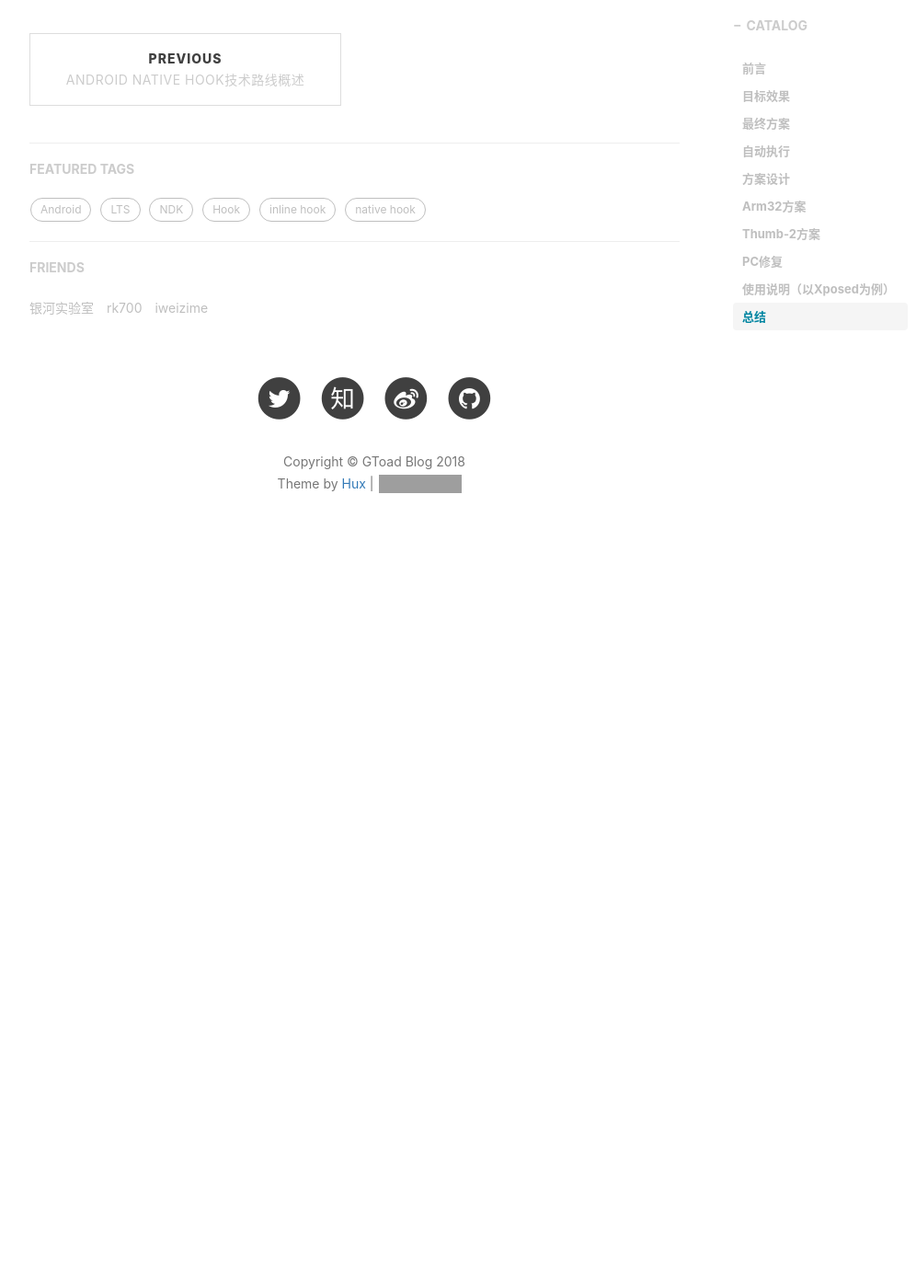
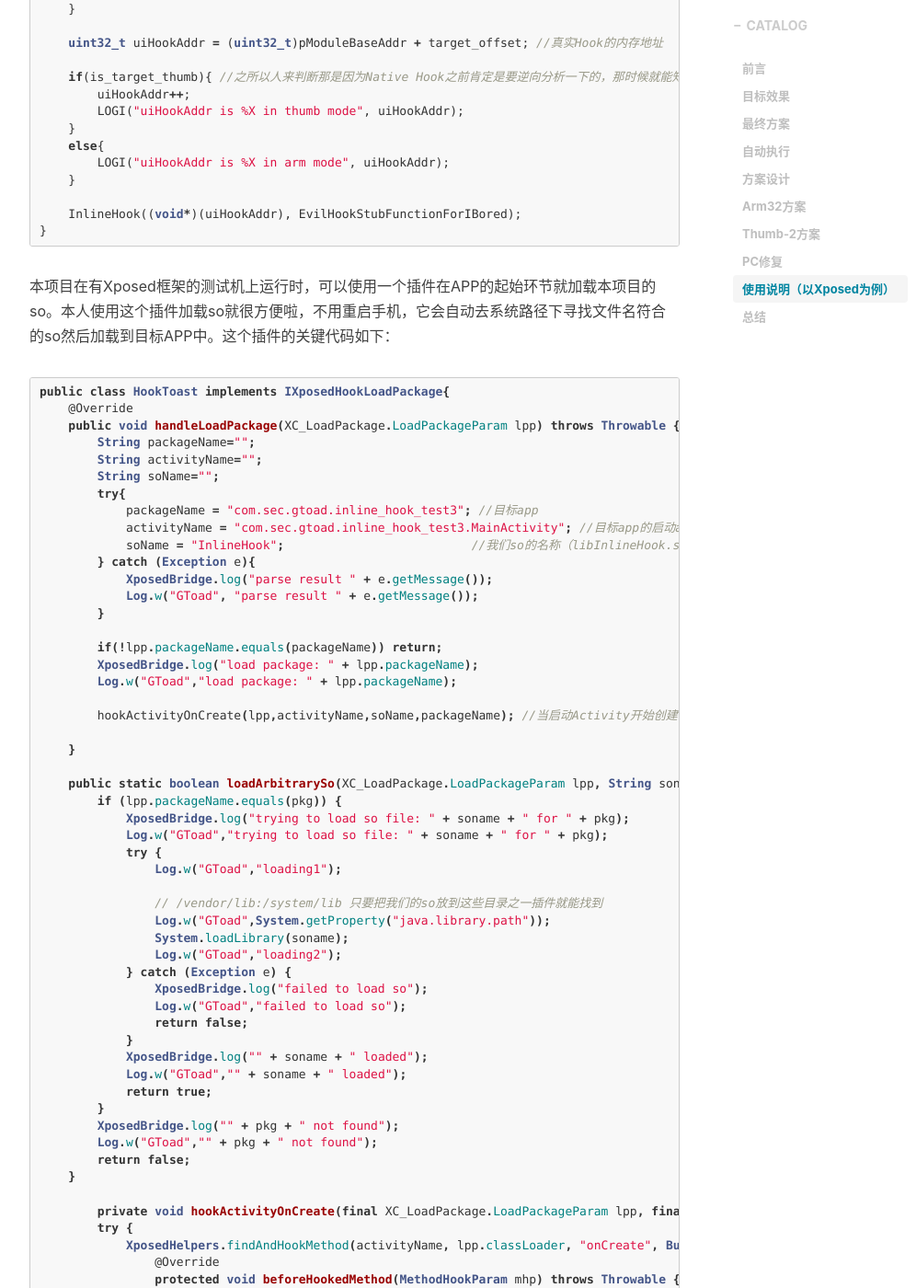
Before and after one commit to GToad/GToad.github.io, a Jekyll site: the page built from _posts/2018-07-06-Auto-Native-Hook.markdown, in a window 1280 px wide and 1400 px high, scrolled down 8821 px. Shown: the whole window at 92% size, without its empty margins (233-1229 px from the left). Built offline with Jekyll 4.4.1, drawn with Linux system fonts in a browser that asks for light colours; nearby versions of some CDN libraries; comment, search, counter and statistics services are not loaded; before the commit the page ends 9451 px from its top, so only the background shows below that; some of the changed text lies outside the part shown; grey boxes are pictures that could not be loaded.

Commit message:
article:android native hook.markdown

````diff
--- a/_posts/2018-07-06-Auto-Native-Hook.markdown
+++ b/_posts/2018-07-06-Auto-Native-Hook.markdown
@@ -215,7 +215,7 @@
 第三步，构造备份代码。构造思路是先执行之前备份的X Bytes的thumb-2代码，然后用LDR.W指令来跳转回Hook地址+Xbytes的地址处继续执行。此处先不考虑PC修复，下文会说明。
 
 细节1：LDR是arm32的指令，LDR.W是thumb32的指令，作用是相同的。这里想说的是：为什么整个过程中都一直在用LDR和LDR.W，只有在第二步中有使用过BLX指令来进行跳转？原因很简单，为了保存状态。从第一步跳转到stub开始，如果跳转使用了BLX，那就会影响到lr等寄存器，而如果使用LDR/LDR.W则只会改变PC来实现跳转而已。stub中唯一的那次BLX是由于当时需要跳转到用户自己写的Hook功能函数中，这是个正规的函数，它最后需要凭借BLX设置的lr寄存器来跳转回BLX指令的下一条指令。并且这个唯一的BLX处于保存全部寄存器的下面，恢复全部寄存器的上面，这部分的代码就是所谓的“安全地带”。因此，这其中改变的lr寄存器将在之后被恢复成最初始的状态。第二步的细节3中提及的r3寄存器的操作要放在这个“安全区”里也是这个原因。而在stub之外，我们的跳转只能影响到PC，不可以去改变lr寄存器，所以必须使用LDR/LDR.W。
-细节2：下面的抽象图中可以发现与arm中的不同，arm中最后是`LDR PC, [PC, #-4]`,这是由于CPU三级流水的关系，执行某条汇编指令时，PC的值在arm下是当前地址+8，在thumb-2下是当前地址+4。而我们要跳转的地址在本条指令后的4 Bytes处，因此，arm下需要PC-4，thumb下需要PC-0。
+细节2：下面的抽象图中可以发现与arm中的不同，arm中最后是`LDR PC, [PC, #-4]`,这是由于CPU三级流水的关系，执行某条汇编指令时，PC的值在arm下是当前地址+8，在thumb-2下是当前地址+4。而我们要跳转的地址在本条指令后的4 Bytes处，因此，arm下需要PC-4，thumb下就是PC指向的地址。
 
 构造出来的汇编代码抽象形式如下：
 
@@ -257,13 +257,114 @@
 
 ## 使用说明（以Xposed为例）
 
-本项目在有Xposed框架的测试机上运行时，可以使用一个插件在APP的起始环节就加载本项目的so。
+使用者先找到想要Hook的目标，然后在本项目中写自己需要的Hook功能，然后在项目根目录使用`ndk-build`进行编译，需要注意的是本项目中需要严格控制arm和thumb模式，所以`/jni/InlineHook/`和`/jni/Interface/`目录下的Android.mk中`LOCAL_ARM_MODE := arm`不要修改，因为现在默认是编译成thumb模式，这样一来第二步和自定义的Hook函数就不再是设计图中的ARM模式了。自己写的Hook功能写在InlineHook.cpp下，注意`constructor`属性，示例代码如下：
+```c
+void ModifyIBored() __attribute__((constructor));
 
-使用者先找到想要Hook的目标，然后写自己需要的Hook功能。
+/**
+ * 针对IBored应用，通过inline hook改变游戏逻辑的测试函数
+ */
+void ModifyIBored()
+{
+    LOGI("In IHook's ModifyIBored.");
+    int target_offset = 0x43b8; //想Hook的目标在目标so中的偏移
+    bool is_target_thumb = true; //目标是否是thumb模式？
+    void* pModuleBaseAddr = GetModuleBaseAddr(-1, "libnative-lib.so"); //目标so的名称
+    if(pModuleBaseAddr == 0)
+    {
+        LOGI("get module base error.");
+        return;
+    }
 
-本人使用这个插件加载so就很方便啦，不用重启手机，它会自动去系统路径下寻找文件名符合的so然后加载到目标APP中。
+    uint32_t uiHookAddr = (uint32_t)pModuleBaseAddr + target_offset; //真实Hook的内存地址
 
+    if(is_target_thumb){ //之所以人来判断那是因为Native Hook之前肯定是要逆向分析一下的，那时候就能知道是哪种模式。而且自动识别arm和thumb比较麻烦。
+        uiHookAddr++;
+        LOGI("uiHookAddr is %X in thumb mode", uiHookAddr);
+    }
+    else{
+        LOGI("uiHookAddr is %X in arm mode", uiHookAddr);
+    }
 
+    InlineHook((void*)(uiHookAddr), EvilHookStubFunctionForIBored);
+}
+```
+
+本项目在有Xposed框架的测试机上运行时，可以使用一个插件在APP的起始环节就加载本项目的so。本人使用这个插件加载so就很方便啦，不用重启手机，它会自动去系统路径下寻找文件名符合的so然后加载到目标APP中。这个插件的关键代码如下：
+
+```java
+public class HookToast implements IXposedHookLoadPackage{
+    @Override
+    public void handleLoadPackage(XC_LoadPackage.LoadPackageParam lpp) throws Throwable {
+        String packageName="";
+        String activityName="";
+        String soName="";
+        try{
+            packageName = "com.sec.gtoad.inline_hook_test3"; //目标app
+            activityName = "com.sec.gtoad.inline_hook_test3.MainActivity"; //目标app的启动activity
+            soName = "InlineHook";                          //我们so的名称（libInlineHook.so）
+        } catch (Exception e){
+            XposedBridge.log("parse result " + e.getMessage());
+            Log.w("GToad", "parse result " + e.getMessage());
+        }
+
+        if(!lpp.packageName.equals(packageName)) return;
+        XposedBridge.log("load package: " + lpp.packageName);
+        Log.w("GToad","load package: " + lpp.packageName);
+
+        hookActivityOnCreate(lpp,activityName,soName,packageName); //当启动Activity开始创建时，就加载我们的so库
+
+    }
+
+    public static boolean loadArbitrarySo(XC_LoadPackage.LoadPackageParam lpp, String soname, String pkg) {
+        if (lpp.packageName.equals(pkg)) {
+            XposedBridge.log("trying to load so file: " + soname + " for " + pkg);
+            Log.w("GToad","trying to load so file: " + soname + " for " + pkg);
+            try {
+                Log.w("GToad","loading1");
+
+                // /vendor/lib:/system/lib 只要把我们的so放到这些目录之一插件就能找到
+                Log.w("GToad",System.getProperty("java.library.path"));
+                System.loadLibrary(soname);
+                Log.w("GToad","loading2");
+            } catch (Exception e) {
+                XposedBridge.log("failed to load so");
+                Log.w("GToad","failed to load so");
+                return false;
+            }
+            XposedBridge.log("" + soname + " loaded");
+            Log.w("GToad","" + soname + " loaded");
+            return true;
+        }
+        XposedBridge.log("" + pkg + " not found");
+        Log.w("GToad","" + pkg + " not found");
+        return false;
+    }
+
+        private void hookActivityOnCreate(final XC_LoadPackage.LoadPackageParam lpp, final String activityName, final String soName, final String packageName){
+        try {
+            XposedHelpers.findAndHookMethod(activityName, lpp.classLoader, "onCreate", Bundle.class, new XC_MethodHook() {
+                @Override
+                protected void beforeHookedMethod(MethodHookParam mhp) throws Throwable {
+                    XposedBridge.log("before " + activityName + ".onCreate");
+                    Log.w("GToad","before " + activityName + ".onCreate");
+                    super.beforeHookedMethod(mhp);
+                }
+
+                @Override
+                protected void afterHookedMethod(MethodHookParam mhp) throws Throwable {
+                    XposedBridge.log("after " + activityName + ".onCreate");
+                    Log.w("GToad","after " + activityName + ".onCreate");
+                    loadArbitrarySo(lpp,soName,packageName);
+                    super.afterHookedMethod(mhp);
+                }
+            });
+        }  catch (Throwable e) {
+            XposedBridge.log("" + activityName + ".onCreate " + e.getMessage());
+        }
+    }
+}
+```
 
 ## 总结
 
````
Also changed, not shown: other parts of _posts/2018-07-06-Auto-Native-Hook.markdown (+1 -1 lines).
